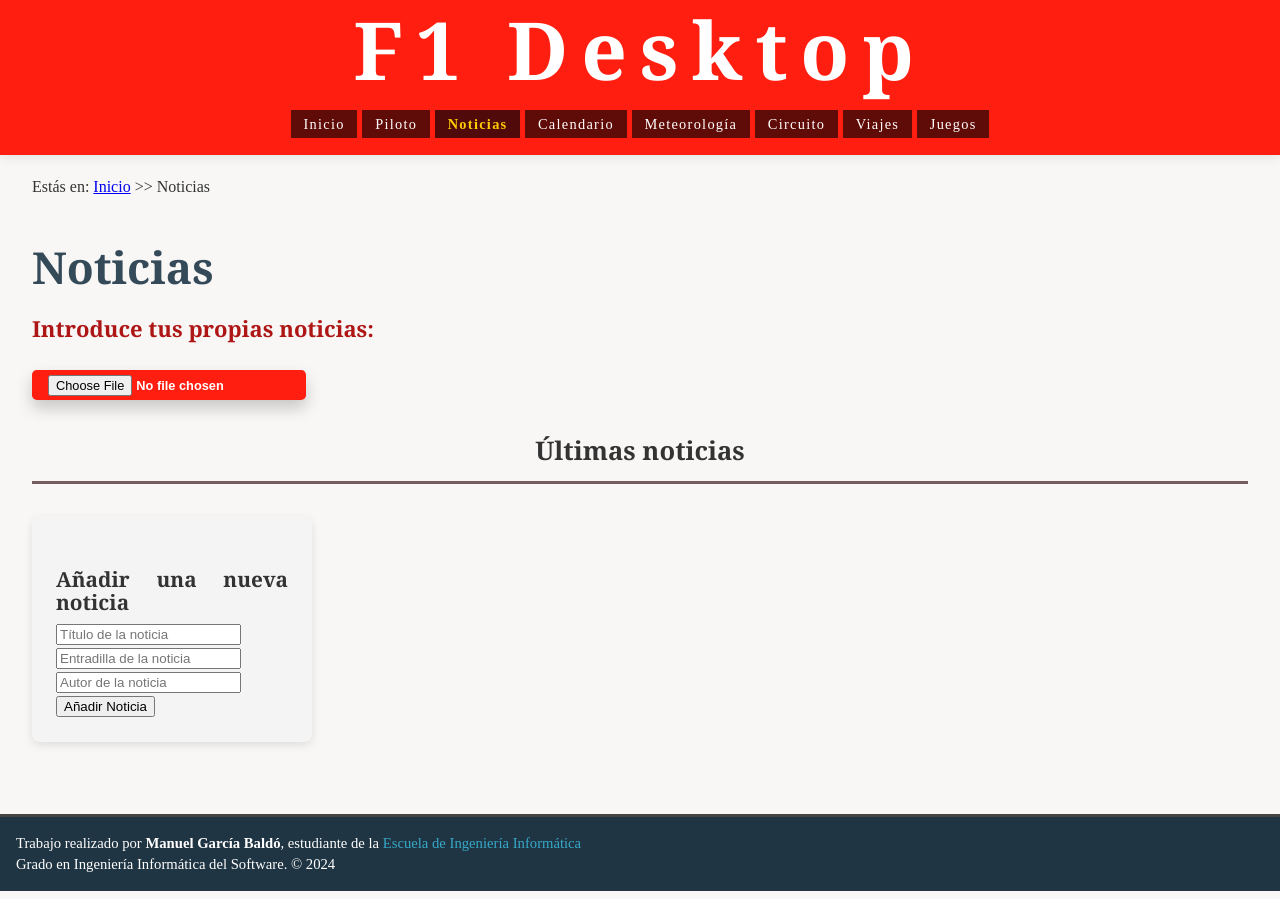
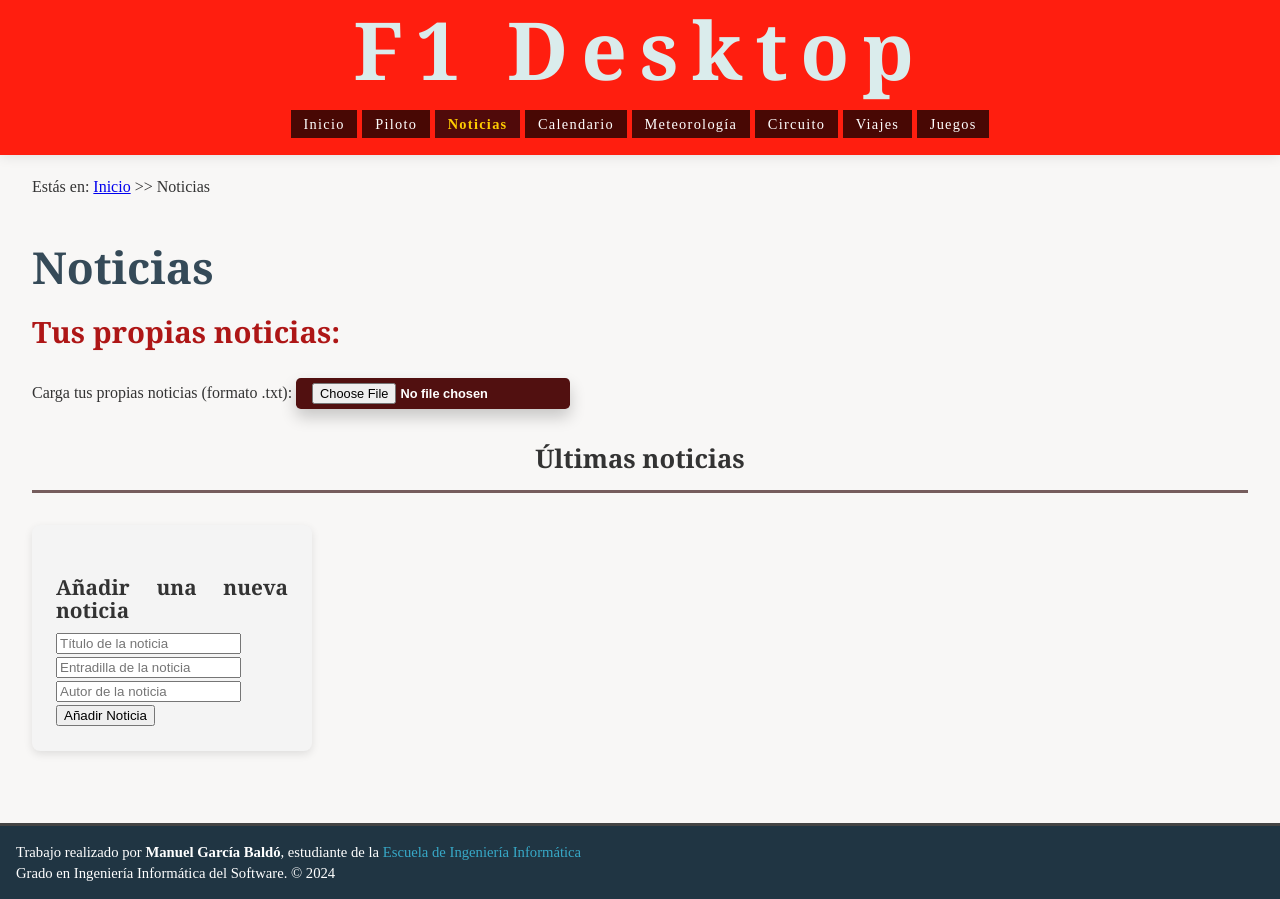
Before and after one commit to manugbd/SEW, a plain HTML site: page noticias.html in a window 1280 px wide. Drawn offline with nearby package versions, Linux system fonts and the light colour scheme.

Commit message:
Add files via upload
a

```diff
--- a/estilo/article_elements.css
+++ b/estilo/article_elements.css
@@ -9,7 +9,7 @@ main > section > input {
   font-size: .8rem;
   font-weight: bold;
   color: white;
-  background-color: #ff1100ef; /* Color principal */
+  background-color: #460000ee; /* Color principal */
   border: none;
   border-radius: 0.3rem;
   padding: 0.3rem 1rem;
--- a/estilo/layout.css
+++ b/estilo/layout.css
@@ -28,7 +28,7 @@ nav {
 /* Especificidad 0, 0, 2 */
 nav a {
   color: white;
-  background-color: rgba(33, 5, 5, 0.716);
+  background-color: rgba(0, 0, 0, 0.716);
   text-decoration: none;
   padding: 0.8vh 1vw;
   line-height: 2em;
@@ -46,7 +46,7 @@ nav a.active {
 
 /* Especificidad 0, 0, 2 */
 h1 a {
-  color: #ffffff;
+  color: #DAECEC;
   /* background-color definido por la herencia de body */
   font-size: 5rem;
   font-family: Georgia, serif;
--- a/noticias.html
+++ b/noticias.html
@@ -59,7 +59,10 @@
     <main>
       <h2>Noticias</h2>
       <section>
-        <h4 for="fileInput">Introduce tus propias noticias:</h4>
+        <h3>Tus propias noticias:</h3>
+        <label for="fileInput"
+          >Carga tus propias noticias (formato .txt):</label
+        >
         <input
           type="file"
           id="fileInput"
@@ -80,9 +83,7 @@
           >Escuela de Ingeniería Informática</a
         >
       </p>
-      <p>
-      Grado en Ingeniería Informática del Software. © 2024
-      </p>
+      <p>Grado en Ingeniería Informática del Software. © 2024</p>
     </footer>
   </body>
 </html>
```
Also changed, not shown: meteorologia.html (+1 -1 lines).
